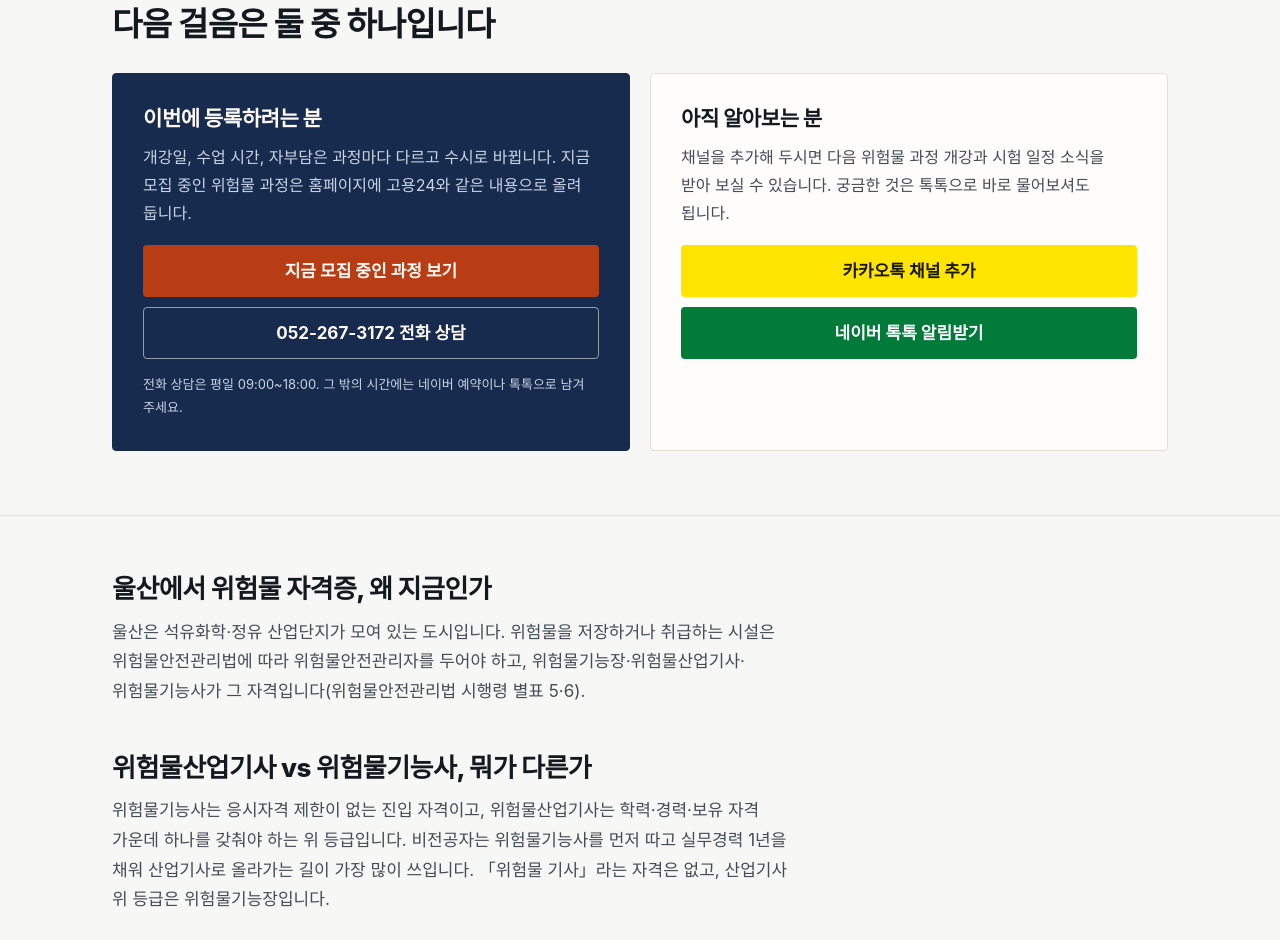
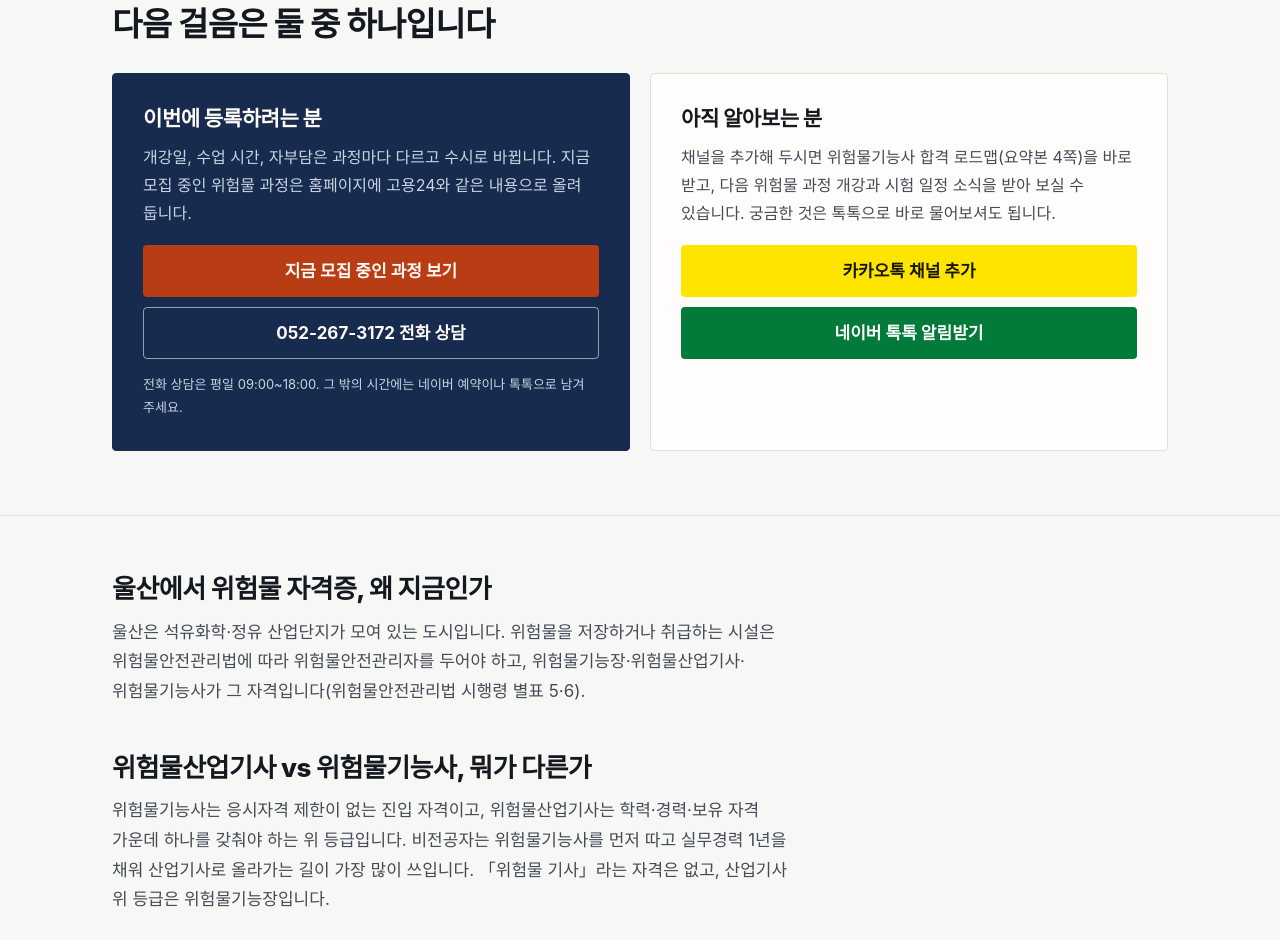
Before and after one commit to jihaengjae/danger, a plain HTML site: page index.html in a window 1280 px wide. Shown: the part 2111-3051 px from the top of the page. Drawn offline with Linux system fonts and the light colour scheme; a web font is replaced by a local one.

Commit message:
「아직 알아보는 분」 문구에 합격 로드맵(요약본) 안내 추가
대표 승인 2026-11-19

Co-Authored-By: Claude Fable 5.2 <noreply@anthropic.com>

```diff
--- a/index.html
+++ b/index.html
@@ -329,7 +329,7 @@ if(window.wcs) { wcs_do(); }
     </div>
     <div class="lane">
       <h3>아직 알아보는 분</h3>
-      <p>채널을 추가해 두시면 다음 위험물 과정 개강과 시험 일정 소식을 받아 보실 수 있습니다. 궁금한 것은 톡톡으로 바로 물어보셔도 됩니다.</p>
+      <p>채널을 추가해 두시면 위험물기능사 합격 로드맵(요약본 4쪽)을 바로 받고, 다음 위험물 과정 개강과 시험 일정 소식을 받아 보실 수 있습니다. 궁금한 것은 톡톡으로 바로 물어보셔도 됩니다.</p>
       <div class="lane-btns">
         <a class="btn btn-kakao" target="_blank" rel="noopener" href="https://pf.kakao.com/_bnxnAX" data-ga="friend_kakao" data-area="next">카카오톡 채널 추가</a>
         <a class="btn btn-naver" target="_blank" rel="noopener" href="https://talk.naver.com/w1lkxd7?utm_source=landing&utm_medium=danger&utm_campaign=hub_next_talk" data-ga="friend_talk" data-area="next">네이버 톡톡 알림받기</a>
```
Also changed, not shown: first-license/index.html (+1 -1 lines), master/index.html (+1 -1 lines), plant-worker/index.html (+1 -1 lines).
